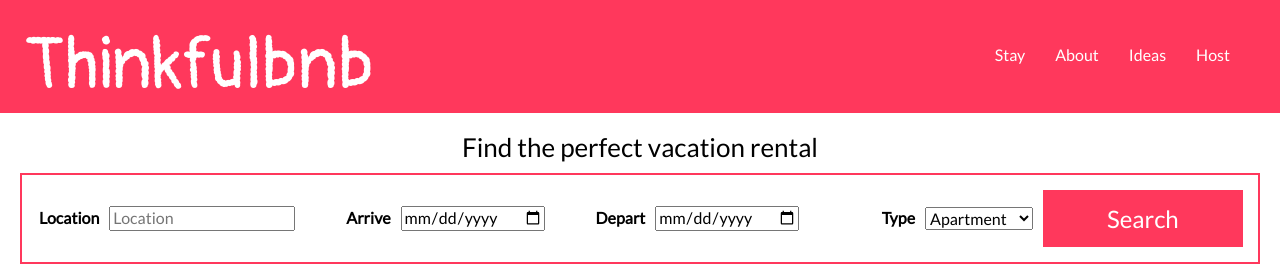
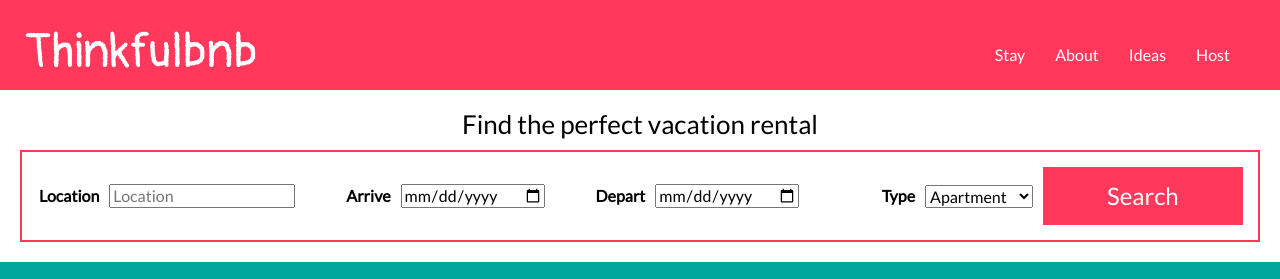
Before and after one commit to DanielErmel/DE-thinkful-bnb, a plain HTML site: page index.html in a window 1280 px wide. Shown: the top 279 px of the page. Drawn offline with nearby package versions, Linux system fonts and the light colour scheme.

Commit message:
Update style.css

```diff
--- a/style.css
+++ b/style.css
@@ -60,7 +60,7 @@ header {
 
 .logo {
   font-family: "Pangolin", cursive;
-  font-size: 72px;
+  font-size: 48px;
   color: #fff;
 }
 
@@ -162,7 +162,7 @@ footer p {
 
   .logo {
     font-family: "Pangolin", cursive;
-    font-size: 72px;
+    font-size: 48px;
     color: #fff;
     text-align: left;
   }
```
